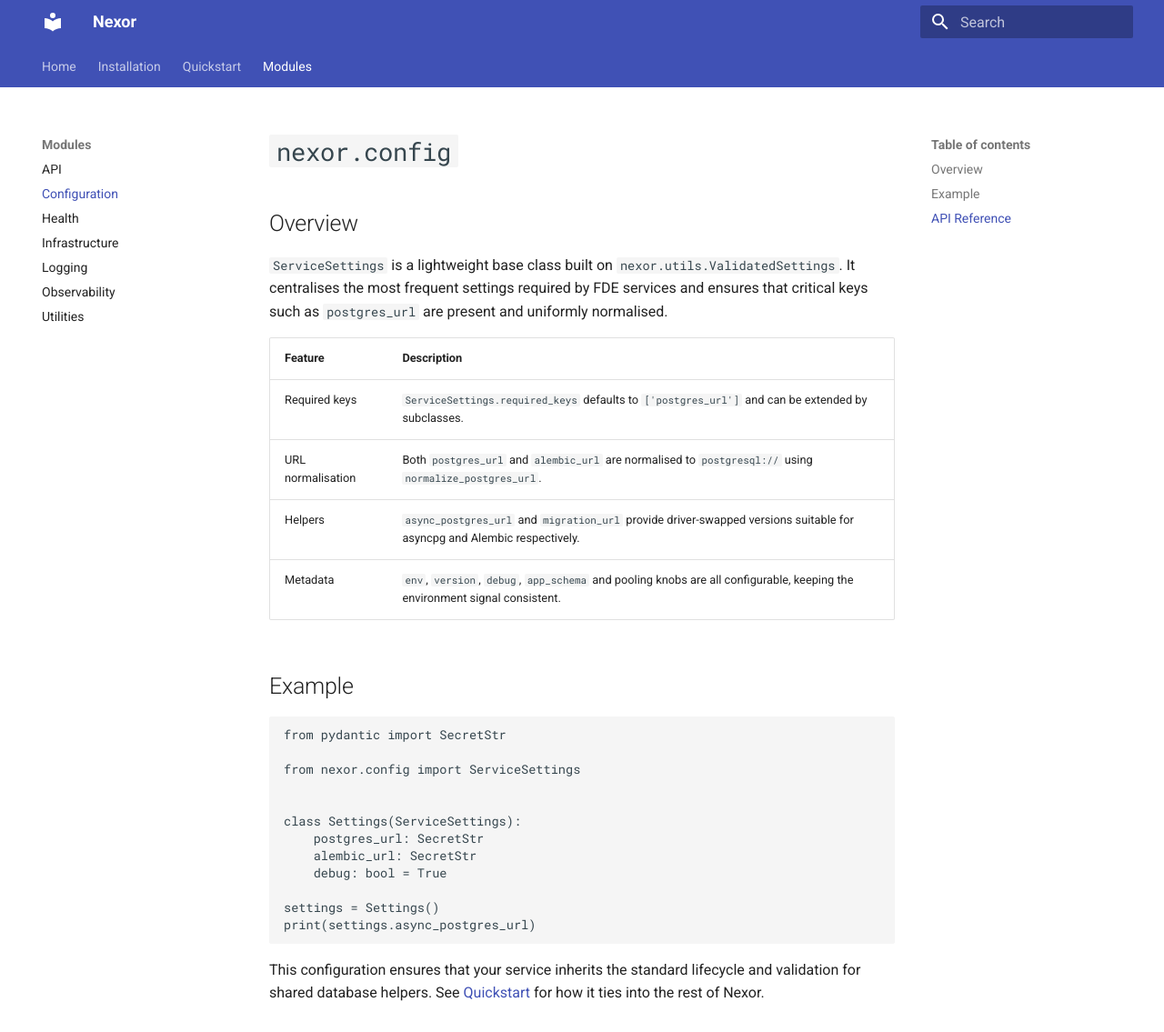
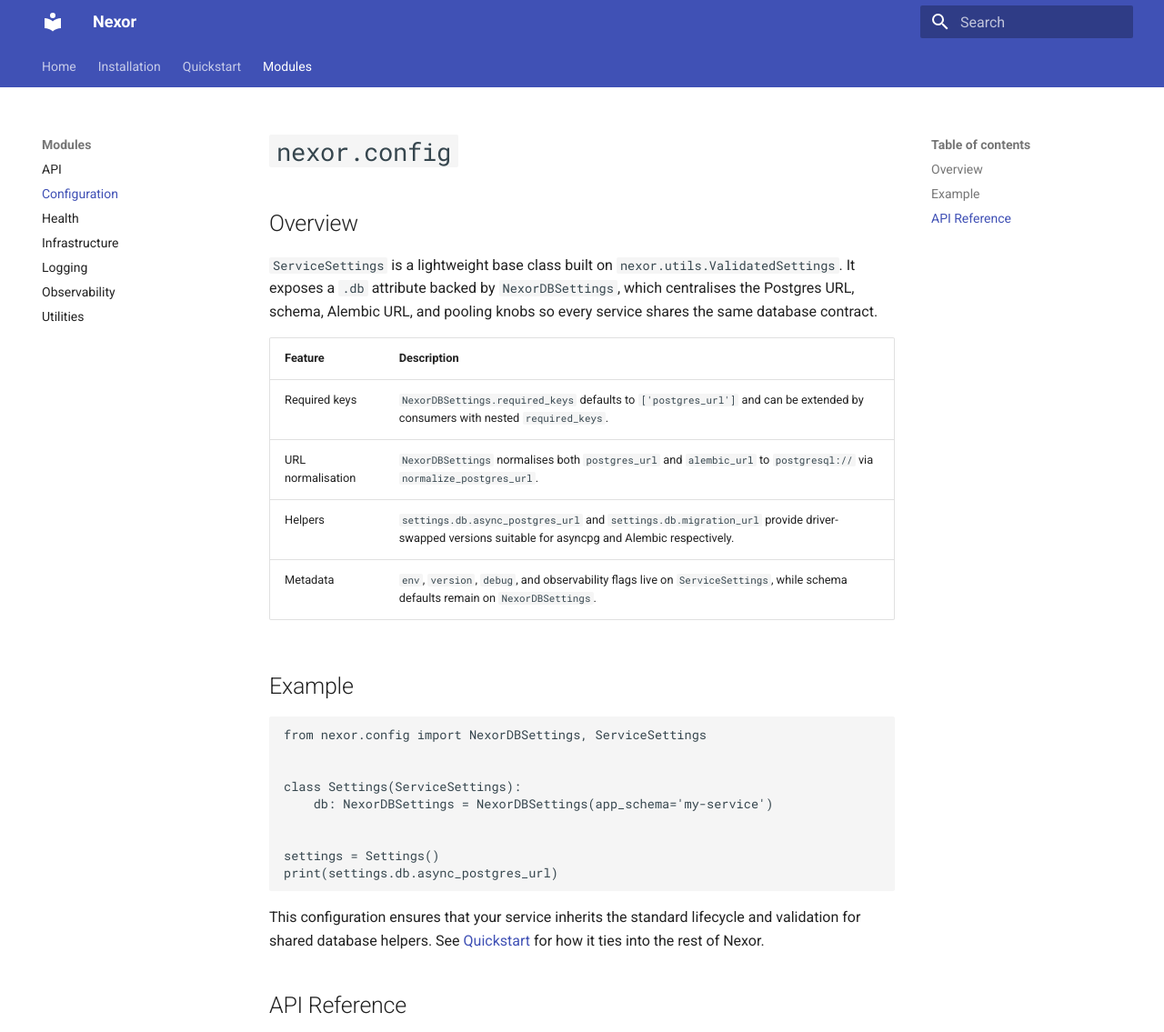
Before and after one commit to thwolter/nexor, an MkDocs documentation site: the page built from docs/modules/config.md, in a window 1280 px wide and 1364 px high, cut to the strip 0-1135 px from the top of the window. Shown: the whole strip at 91% size. Built offline with MkDocs 1.6.1 and Material for MkDocs 9.7.7, drawn with Linux system fonts in a browser that asks for light colours.

Commit message:
feat(config): refactor settings for improved database management
- Replace `ServiceSettings` database attributes with `NexorDBSettings` to modularize database configuration.
- Deprecate `ServiceSettings` and `NexorDBSettings` in favor of `DatabaseSettings`.
- Update all references and helpers to utilize `DatabaseSettings` for cleaner APIs.
- Add warnings for deprecated classes to provide backward compatibility.
- Update documentation and examples to align with new configuration structure.
- Introduce focused configuration for database helpers via `.db` attribute.

````diff
--- a/docs/modules/config.md
+++ b/docs/modules/config.md
@@ -3,31 +3,27 @@
 ## Overview
 
 `ServiceSettings` is a lightweight base class built on `nexor.utils.ValidatedSettings`.
-It centralises the most frequent settings required by FDE services and ensures that critical keys such as
-`postgres_url` are present and uniformly normalised.
+It exposes a `.db` attribute backed by `NexorDBSettings`, which centralises the Postgres URL, schema, Alembic URL, and pooling knobs so every service shares the same database contract.
 
 | Feature | Description |
 | --- | --- |
-| Required keys | `ServiceSettings.required_keys` defaults to `['postgres_url']` and can be extended by subclasses. |
-| URL normalisation | Both `postgres_url` and `alembic_url` are normalised to `postgresql://` using `normalize_postgres_url`. |
-| Helpers | `async_postgres_url` and `migration_url` provide driver-swapped versions suitable for asyncpg and Alembic respectively. |
-| Metadata | `env`, `version`, `debug`, `app_schema` and pooling knobs are all configurable, keeping the environment signal consistent. |
+| Required keys | `NexorDBSettings.required_keys` defaults to `['postgres_url']` and can be extended by consumers with nested `required_keys`. |
+| URL normalisation | `NexorDBSettings` normalises both `postgres_url` and `alembic_url` to `postgresql://` via `normalize_postgres_url`. |
+| Helpers | `settings.db.async_postgres_url` and `settings.db.migration_url` provide driver-swapped versions suitable for asyncpg and Alembic respectively. |
+| Metadata | `env`, `version`, `debug`, and observability flags live on `ServiceSettings`, while schema defaults remain on `NexorDBSettings`. |
 
 ## Example
 
 ```python
-from pydantic import SecretStr
-
-from nexor.config import ServiceSettings
+from nexor.config import NexorDBSettings, ServiceSettings
 
 
 class Settings(ServiceSettings):
-    postgres_url: SecretStr
-    alembic_url: SecretStr
-    debug: bool = True
+    db: NexorDBSettings = NexorDBSettings(app_schema='my-service')
+
 
 settings = Settings()
-print(settings.async_postgres_url)
+print(settings.db.async_postgres_url)
 ```
 
 This configuration ensures that your service inherits the standard lifecycle and validation for shared database helpers. See [Quickstart](../quickstart.md) for how it ties into the rest of Nexor.
````
Also changed, not shown: README.md (+11 -8 lines), docs/modules/infrastructure.md (+3 -3 lines), docs/quickstart.md (+4 -6 lines), 9 other files.
